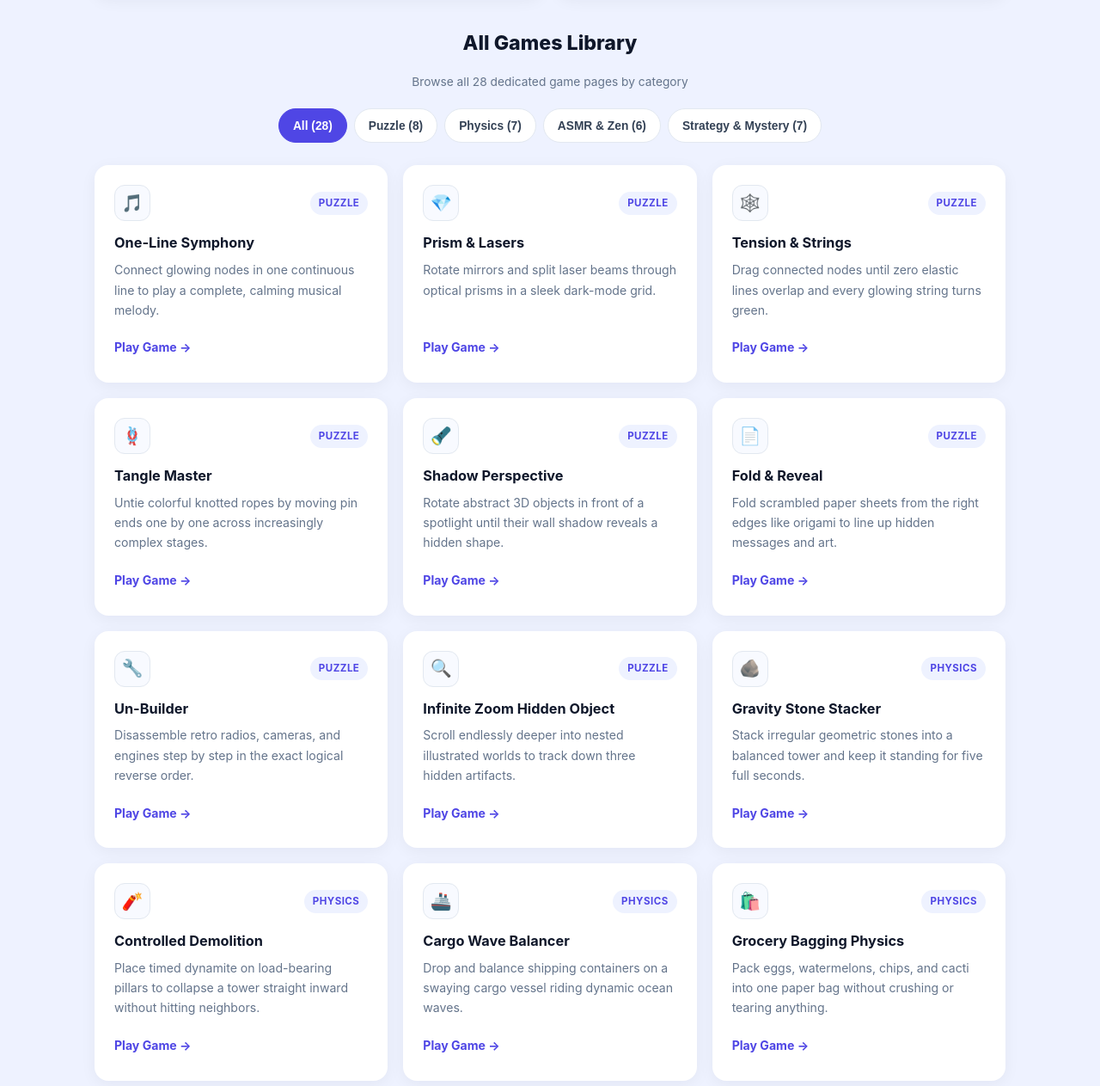
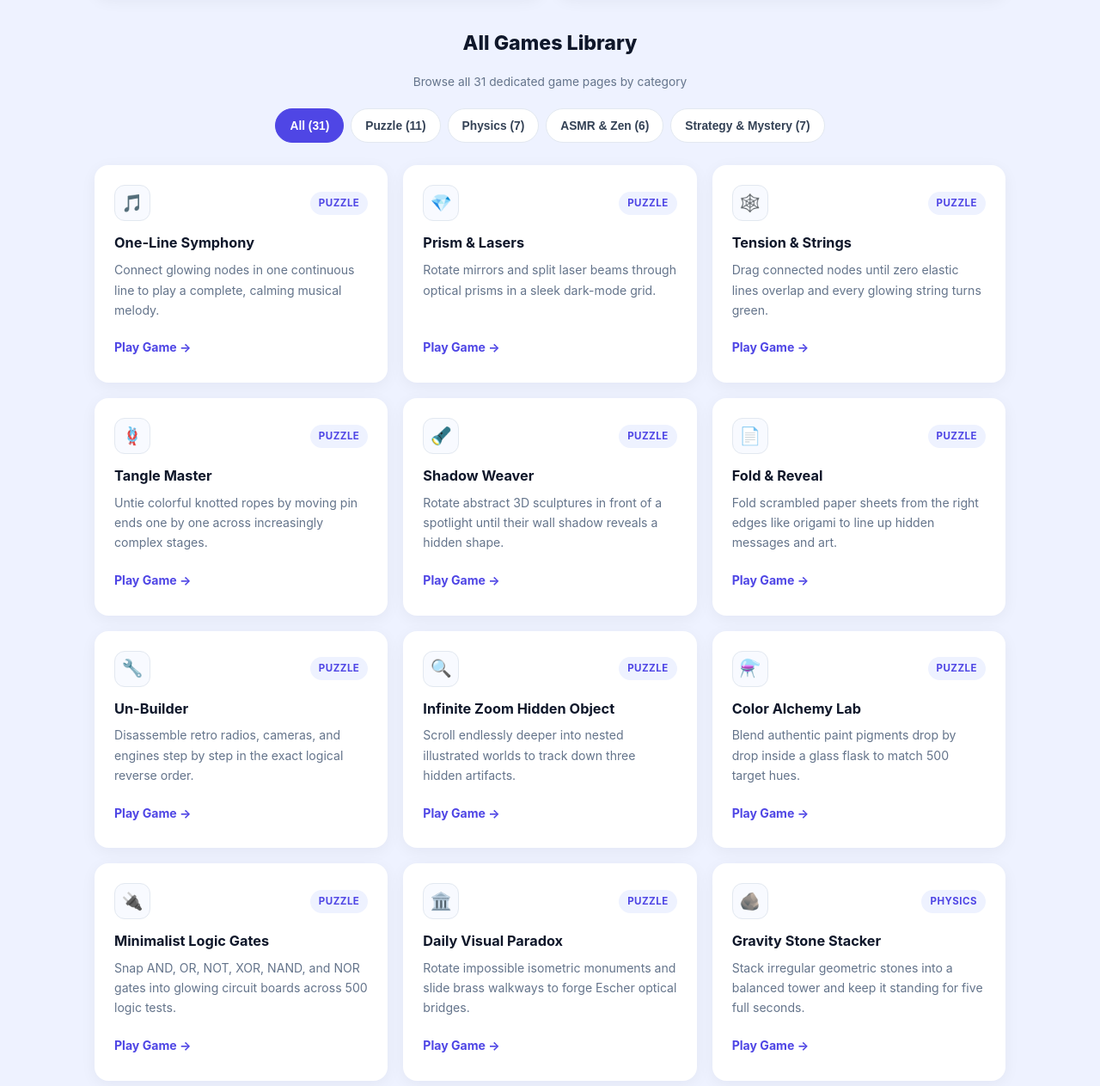
Before and after one commit to amir9720/my-games-, a plain HTML site: page index.html in a window 1280 px wide. Shown: the part 917-2180 px from the top of the page at 86% size. Drawn offline with Linux system fonts and the light colour scheme.

Commit message:
Update game count from 28 to 31 in index.html

```diff
--- a/index.html
+++ b/index.html
@@ -3,8 +3,8 @@
 <head>
   <meta charset="UTF-8" />
   <meta name="viewport" content="width=device-width, initial-scale=1.0" />
-  <title>ZinPlay — 28 Free Original HTML5 Browser Games</title>
-  <meta name="description" content="Play 28 free, fast-loading original HTML5 browser games on mobile and desktop. Puzzle, physics, ASMR, strategy, and mystery games with zero downloads." />
+  <title>ZinPlay — 31 Free Original HTML5 Browser Games</title>
+  <meta name="description" content="Play 31 free, fast-loading original HTML5 browser games on mobile and desktop. Puzzle, physics, ASMR, strategy, and mystery games with zero downloads." />
   <link rel="stylesheet" href="/assets/css/style.css" />
 </head>
 <body>
@@ -17,7 +17,7 @@
       </a>
       <button id="menuBtn" class="menu-toggle" type="button" aria-label="Toggle menu" aria-expanded="false">☰</button>
       <nav id="navMenu" class="nav-links" aria-label="Main Navigation">
-        <a href="#games" class="nav-highlight">All 28 Games</a>
+        <a href="#games" class="nav-highlight">All 31 Games</a>
         <a href="#about-engine">About</a>
         <a href="#faq">FAQ</a>
         <a href="/privacy-policy/">Privacy</a>
@@ -30,7 +30,7 @@
 
     <!-- Hero -->
     <section class="hero">
-      <div class="hero-pill">⚡ 28 Original HTML5 Browser Games</div>
+      <div class="hero-pill">⚡ 31 Original HTML5 Browser Games</div>
       <h1>ZinPlay - Free Online Games!</h1>
       <p>Fast, handcrafted browser games built with pure HTML5 Canvas, physics, and Web Audio. Play instantly on phone or desktop with zero downloads.</p>
 
@@ -39,7 +39,7 @@
         <p class="hero-banner-sub">Instant loading &bull; Mobile-first controls &bull; 100% browser-based</p>
       </div>
 
-      <a href="#games" class="btn-primary">Explore All 28 Games ↓</a>
+      <a href="#games" class="btn-primary">Explore All 31 Games ↓</a>
     </section>
 
     <!-- 4 Feature Cards (Balanced 2x2) -->
@@ -66,21 +66,21 @@
       </div>
     </section>
 
-    <!-- All 28 Games Section -->
+    <!-- All 31 Games Section -->
     <h2 id="games" class="section-heading">All Games Library</h2>
-    <p class="games-count">Browse all 28 dedicated game pages by category</p>
+    <p class="games-count">Browse all 31 dedicated game pages by category</p>
 
     <div class="filter-bar" role="group" aria-label="Game Categories">
-      <button class="filter-btn active" data-filter="all" type="button">All (28)</button>
-      <button class="filter-btn" data-filter="puzzle" type="button">Puzzle (8)</button>
+      <button class="filter-btn active" data-filter="all" type="button">All (31)</button>
+      <button class="filter-btn" data-filter="puzzle" type="button">Puzzle (11)</button>
       <button class="filter-btn" data-filter="physics" type="button">Physics (7)</button>
       <button class="filter-btn" data-filter="asmr" type="button">ASMR &amp; Zen (6)</button>
       <button class="filter-btn" data-filter="strategy" type="button">Strategy &amp; Mystery (7)</button>
     </div>
 
-    <section class="grid-3" id="gamesGrid" aria-label="All 28 Games">
+    <section class="grid-3" id="gamesGrid" aria-label="All 31 Games">
 
-      <!-- PUZZLE (8) -->
+      <!-- PUZZLE (11) -->
       <article class="card card-interactive" data-category="puzzle">
         <div class="card-top"><div class="icon-box">🎵</div><span class="cat-tag">Puzzle</span></div>
         <h3>One-Line Symphony</h3>
@@ -111,9 +111,9 @@
 
       <article class="card card-interactive" data-category="puzzle">
         <div class="card-top"><div class="icon-box">🔦</div><span class="cat-tag">Puzzle</span></div>
-        <h3>Shadow Perspective</h3>
-        <p>Rotate abstract 3D objects in front of a spotlight until their wall shadow reveals a hidden shape.</p>
-        <a href="/games/shadow-perspective/" class="card-link">Play Game →</a>
+        <h3>Shadow Weaver</h3>
+        <p>Rotate abstract 3D sculptures in front of a spotlight until their wall shadow reveals a hidden shape.</p>
+        <a href="/games/shadow-weaver/" class="card-link">Play Game →</a>
       </article>
 
       <article class="card card-interactive" data-category="puzzle">
@@ -135,6 +135,27 @@
         <h3>Infinite Zoom Hidden Object</h3>
         <p>Scroll endlessly deeper into nested illustrated worlds to track down three hidden artifacts.</p>
         <a href="/games/infinite-zoom/" class="card-link">Play Game →</a>
+      </article>
+
+      <article class="card card-interactive" data-category="puzzle">
+        <div class="card-top"><div class="icon-box">⚗️</div><span class="cat-tag">Puzzle</span></div>
+        <h3>Color Alchemy Lab</h3>
+        <p>Blend authentic paint pigments drop by drop inside a glass flask to match 500 target hues.</p>
+        <a href="/games/color-alchemy/" class="card-link">Play Game →</a>
+      </article>
+
+      <article class="card card-interactive" data-category="puzzle">
+        <div class="card-top"><div class="icon-box">🔌</div><span class="cat-tag">Puzzle</span></div>
+        <h3>Minimalist Logic Gates</h3>
+        <p>Snap AND, OR, NOT, XOR, NAND, and NOR gates into glowing circuit boards across 500 logic tests.</p>
+        <a href="/games/logic-gates/" class="card-link">Play Game →</a>
+      </article>
+
+      <article class="card card-interactive" data-category="puzzle">
+        <div class="card-top"><div class="icon-box">🏛️</div><span class="cat-tag">Puzzle</span></div>
+        <h3>Daily Visual Paradox</h3>
+        <p>Rotate impossible isometric monuments and slide brass walkways to forge Escher optical bridges.</p>
+        <a href="/games/visual-paradox/" class="card-link">Play Game →</a>
       </article>
 
       <!-- PHYSICS (7) -->
@@ -299,7 +320,7 @@
       <article class="card editorial-card">
         <h2>🔒 Why 100% Client-Side Architecture Matters</h2>
         <ul>
-          <li><strong>Dedicated Game URLs:</strong> Each of our 28 titles runs on its own focused page with clear controls, rules, and tips.</li>
+          <li><strong>Dedicated Game URLs:</strong> Each of our 31 titles runs on its own focused page with clear controls, rules, and tips.</li>
           <li><strong>Private Local Storage:</strong> Progress and best scores stay on your own device without third-party tracking accounts.</li>
           <li><strong>Mobile-First Performance:</strong> Responsive touch controls and optimized Canvas loops keep frame rates smooth and battery drain low.</li>
         </ul>
@@ -311,7 +332,7 @@
       <h2>Frequently Asked Questions</h2>
 
       <details class="faq-item">
-        <summary>Are all 28 games on ZinPlay completely free?</summary>
+        <summary>Are all 31 games on ZinPlay completely free?</summary>
         <div class="faq-answer">Yes. Every game in our library is 100% free to play in your browser with no paywalls or subscriptions.</div>
       </details>
 
```
